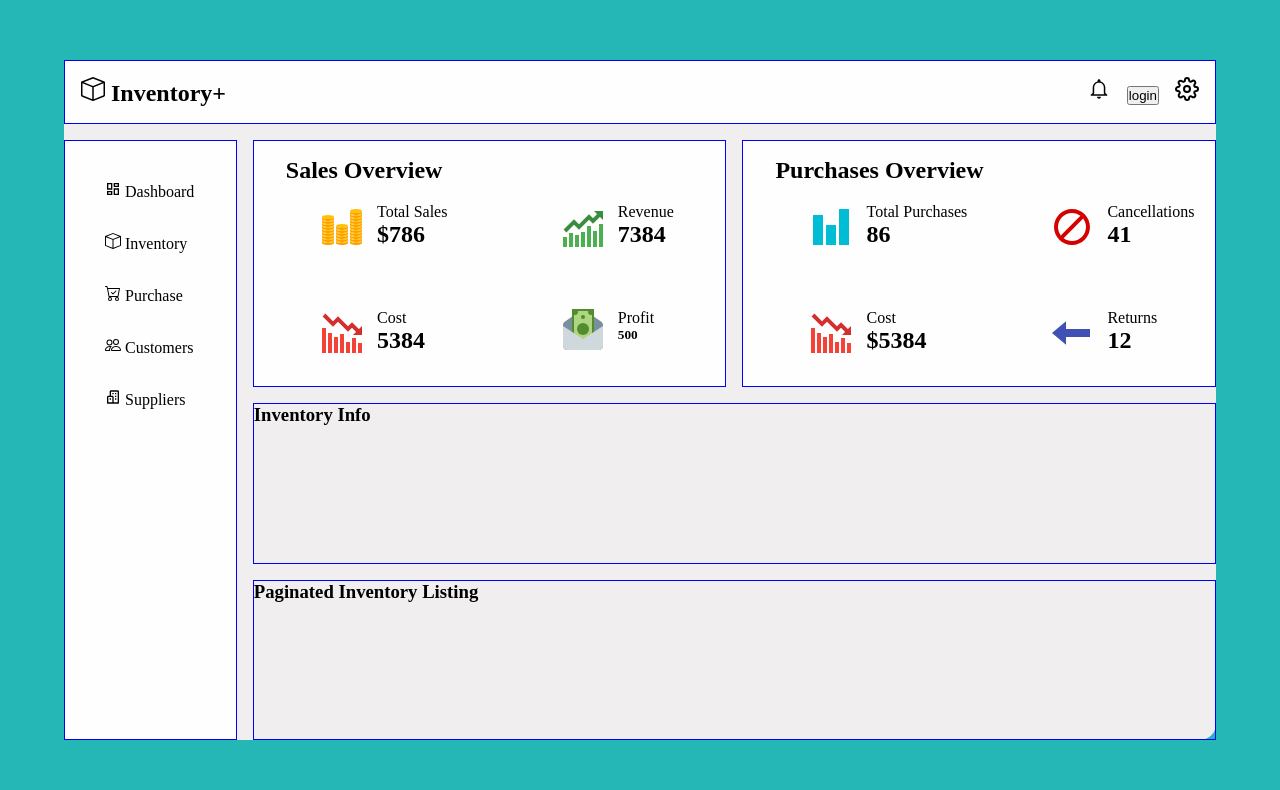
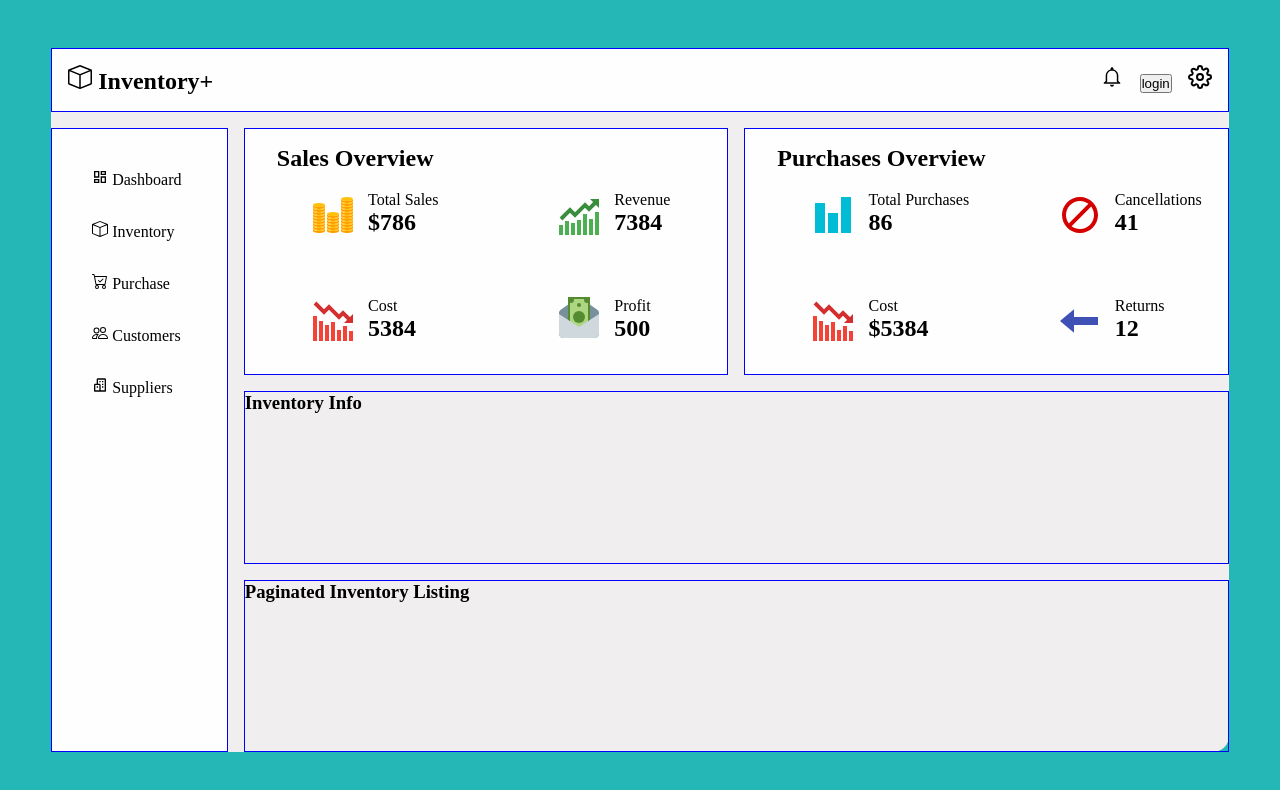
Before and after one commit to Denver-Meadows/inventory-tracker-app, a React (Create React App) app: page / in a window 1280 px wide. Shown: the top 790 px of the page. Built offline with nearby package versions, Linux system fonts and the light colour scheme.

Commit message:
bug cleanup

```diff
--- a/src/components/SalesOverview.js
+++ b/src/components/SalesOverview.js
@@ -44,7 +44,7 @@ function SalesOverview() {
             </div>
             <div className="sales-overview-item-stats">
               <p>Profit</p>
-              <h5>500</h5>
+              <h2>500</h2>
             </div>
           </div>
         </div>
--- a/src/index.scss
+++ b/src/index.scss
@@ -50,8 +50,8 @@
 .dashboard-content {
   background-color: var(--clr-primary-2);
 
-  height: 85vh;
-  width: 90vw;
+  height: 88vh;
+  width: 92vw;
   border-radius: 1rem;
   display: grid;
   grid-template-rows: minmax(min-content, 2rem) 1fr 1fr 1fr;
```
